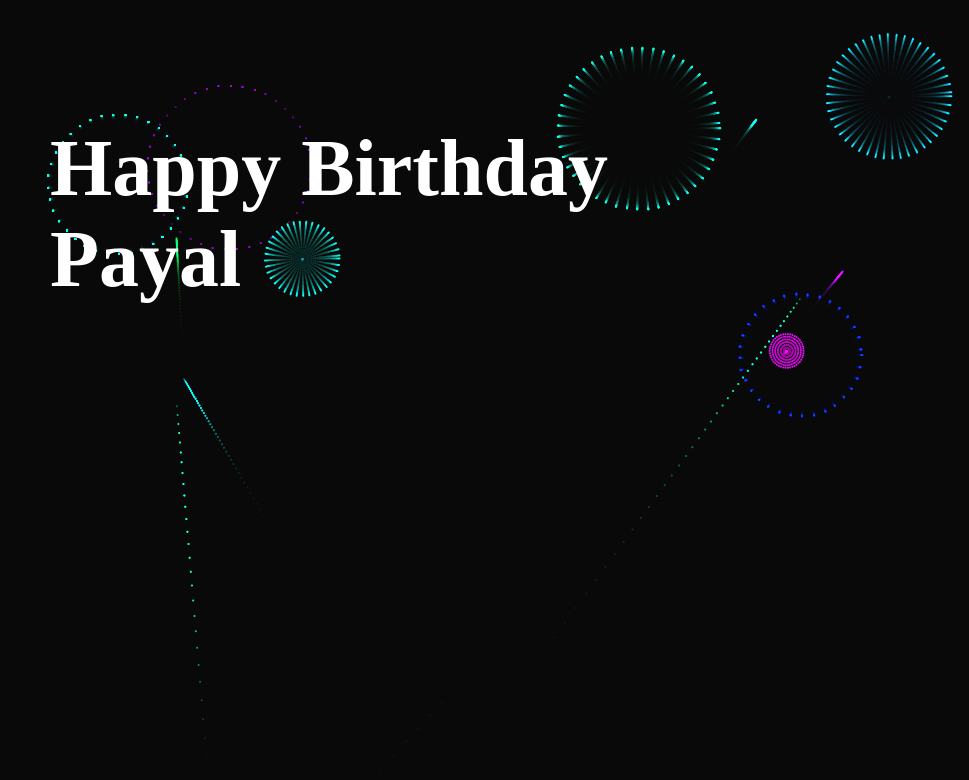
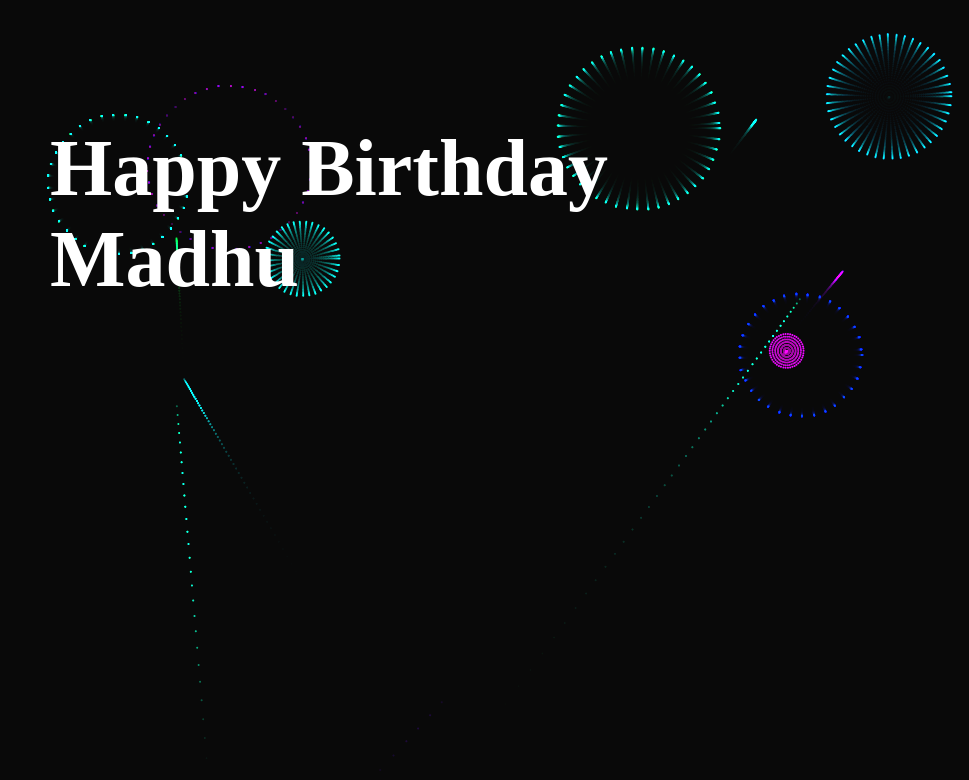
Before and after one commit to sid00077/happybirthdayaniket, a plain HTML site: page index.html in a window 1280 px wide. Shown: the whole page, without its empty margins (311-1280 px from the left). Drawn offline with Linux system fonts and the light colour scheme.

Commit message:
Update index.html

```diff
--- a/index.html
+++ b/index.html
@@ -1,6 +1,6 @@
 <html>
     <head>
-        <title>Payal Birthday</title>
+        <title>Madhu Birthday</title>
     <style>
         body {
   margin: 0;
@@ -23,7 +23,7 @@ h1 {
     </style>
     </head>
 <body>
-<h1>Happy Birthday <br> Payal</h1>
+<h1>Happy Birthday <br> Madhu</h1>
 <canvas id="birthday"></canvas>
 <script>
     // helper functions
```
